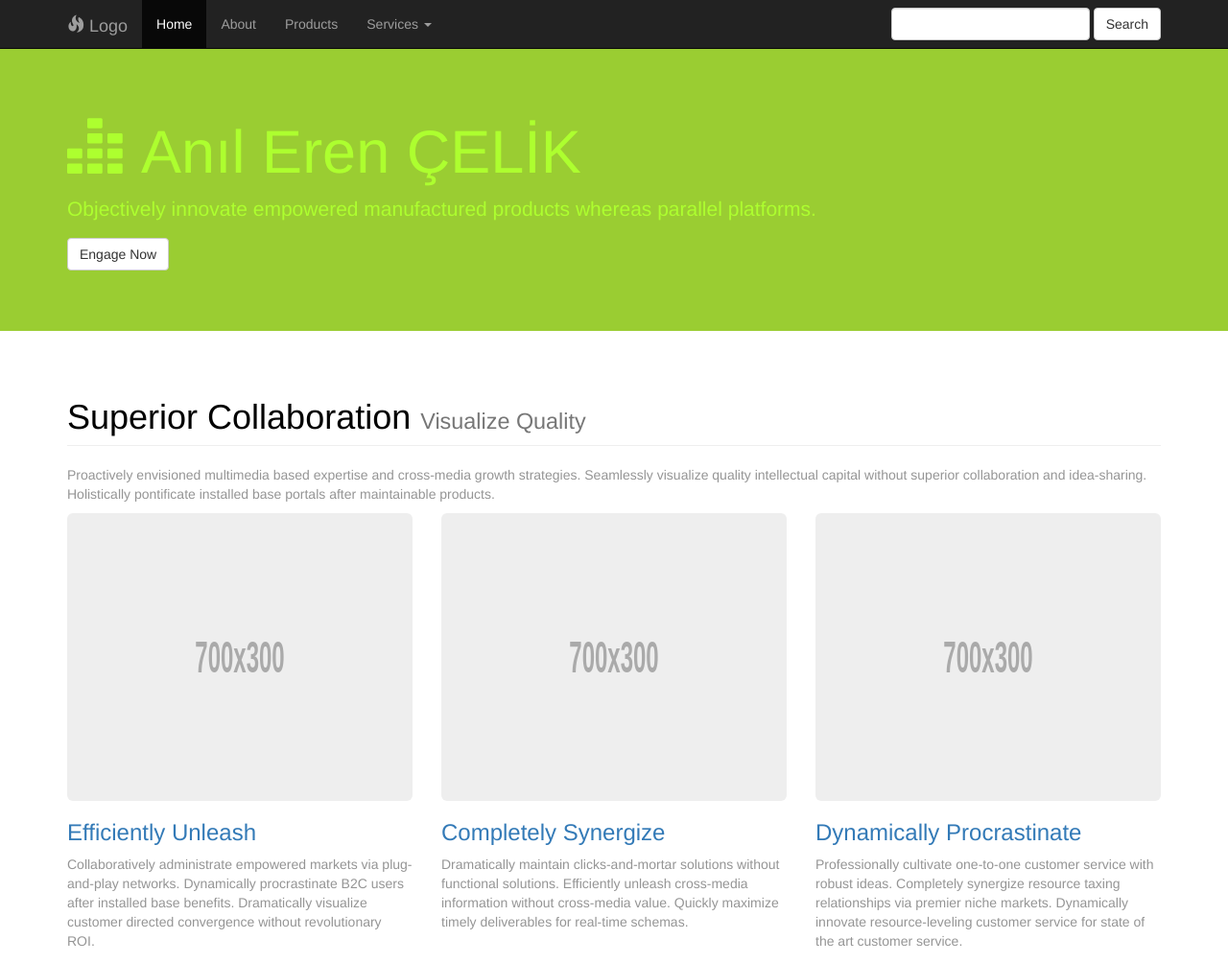
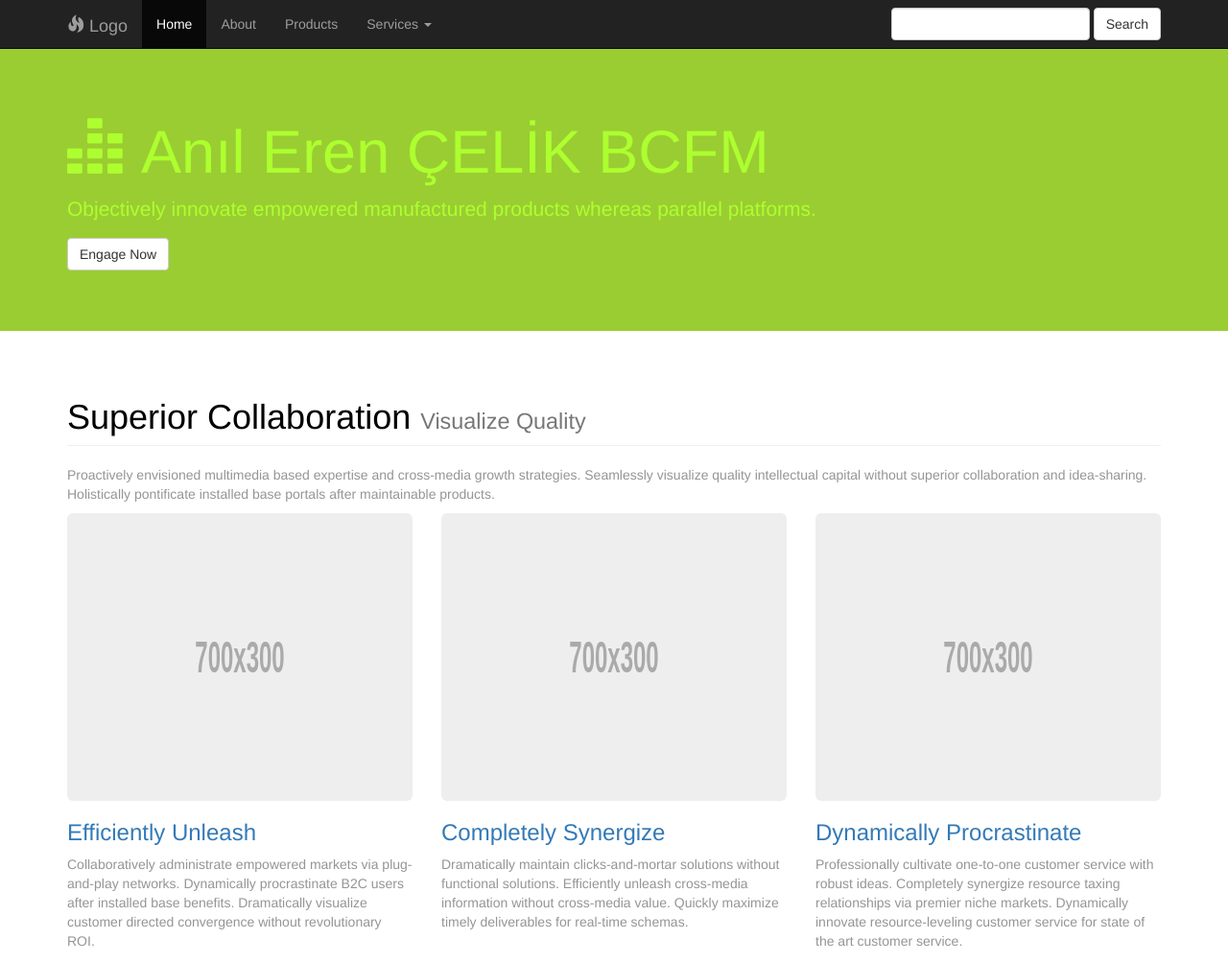
Before and after one commit to anilerencelik/git-case, a plain HTML site: page index.html in a window 1280 px wide. Shown: the top 1004 px of the page at 96% size. Drawn offline with Linux system fonts and the light colour scheme.

Commit message:
index dosyası konsol üzerinden update edildi.

```diff
--- a/index.html
+++ b/index.html
@@ -80,7 +80,7 @@
 
 	<div class="jumbotron feature">
 		<div class="container">
-			<h1><span class="glyphicon glyphicon-equalizer"></span> Anıl Eren ÇELİK</h1>
+			<h1><span class="glyphicon glyphicon-equalizer"></span> Anıl Eren ÇELİK BCFM </h1>
 			<p>Objectively innovate empowered manufactured products whereas parallel platforms.</p>
 			<p><a class="btn btn-default" href="#">Engage Now</a></p>
 		</div>
```
